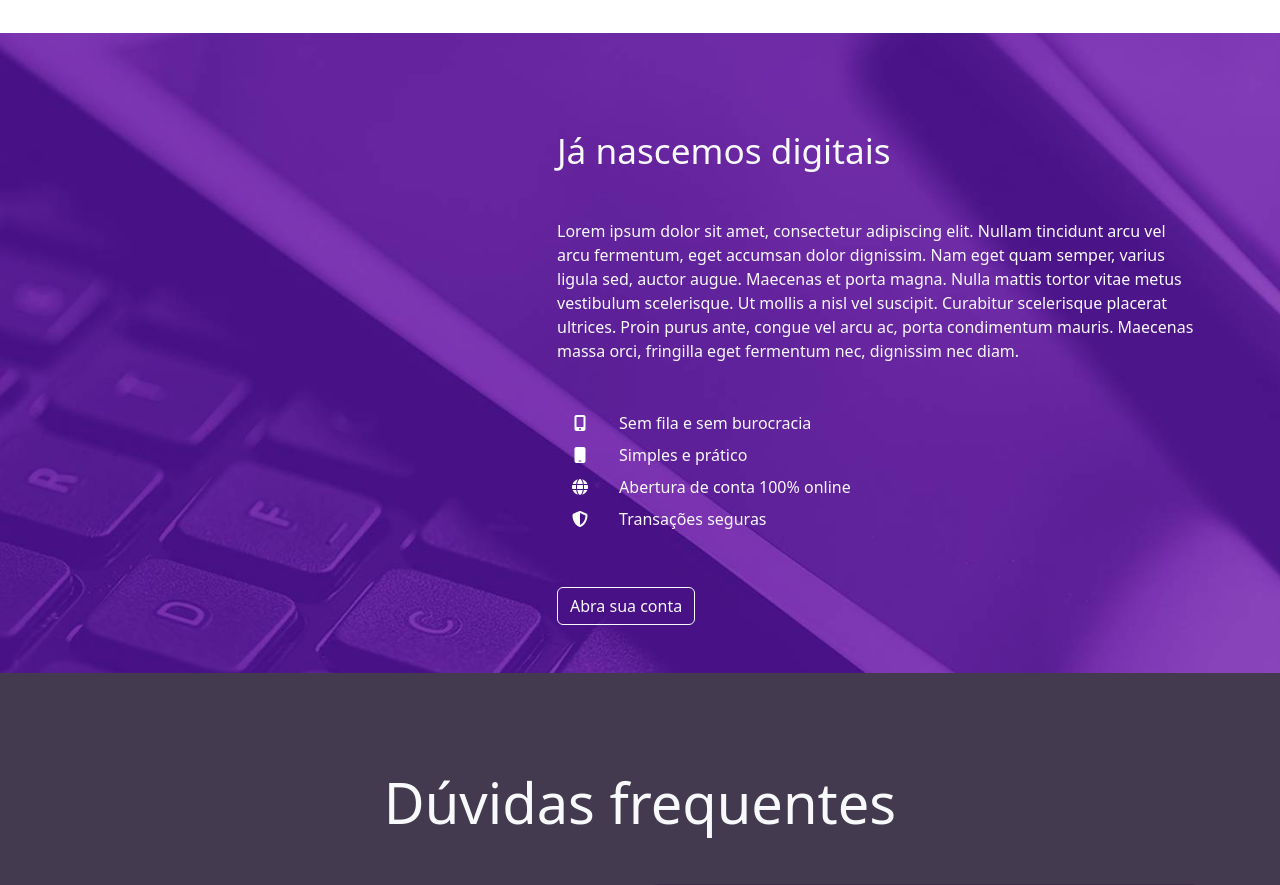
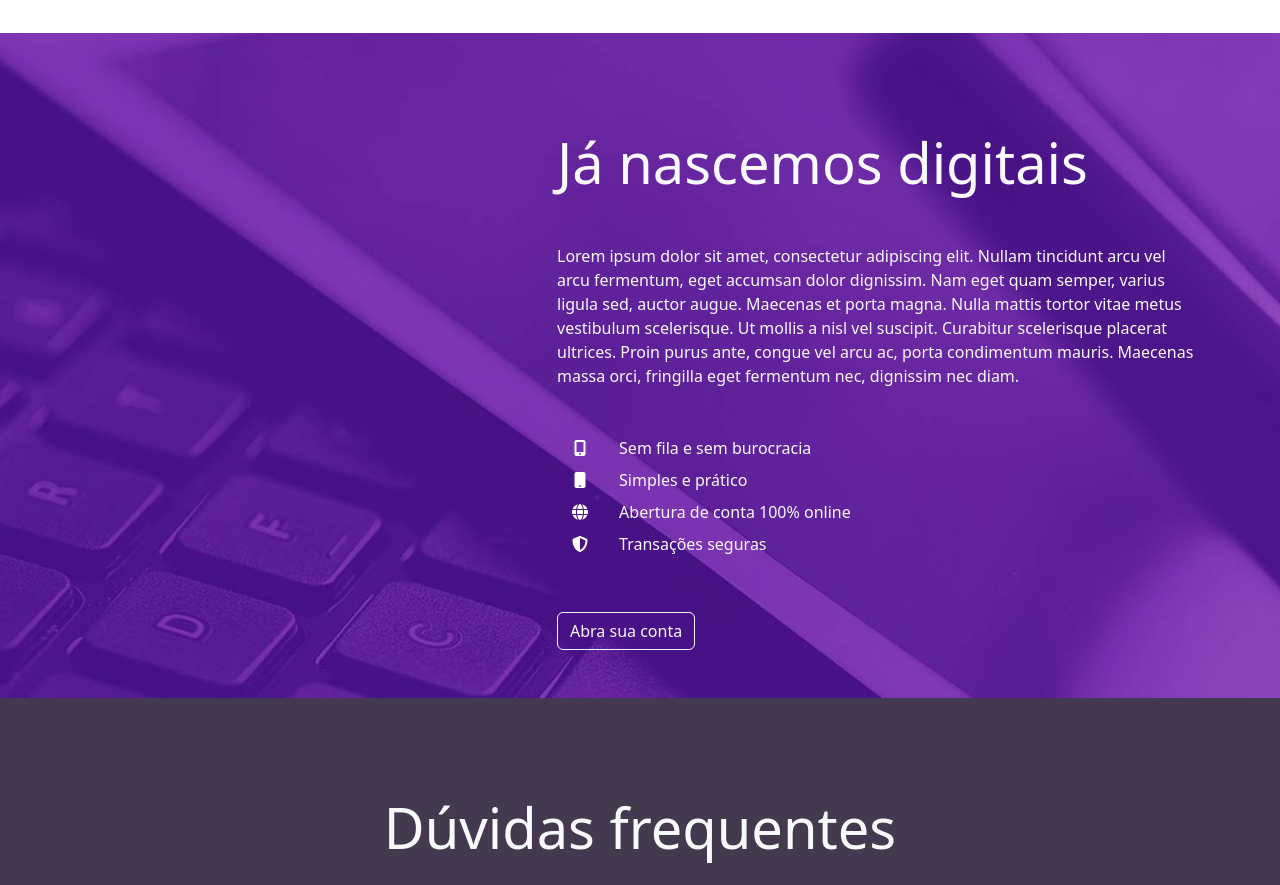
Before and after one commit to maiqueanderson/magBank, a React (Create React App) app: page / in a window 1280 px wide. Shown: the part 1700-2585 px from the top of the page. Built offline with nearby package versions, Linux system fonts and the light colour scheme.

Commit message:
title fixed

```diff
--- a/src/components/Institutional.scss
+++ b/src/components/Institutional.scss
@@ -7,6 +7,10 @@
         font-size: 2.2rem;
         font-weight: 300;
         line-height: 1.2;
+
+        @media screen and (min-width: 992px) {
+            font-size: 3.5rem;
+        }
     }
 
 }
```
